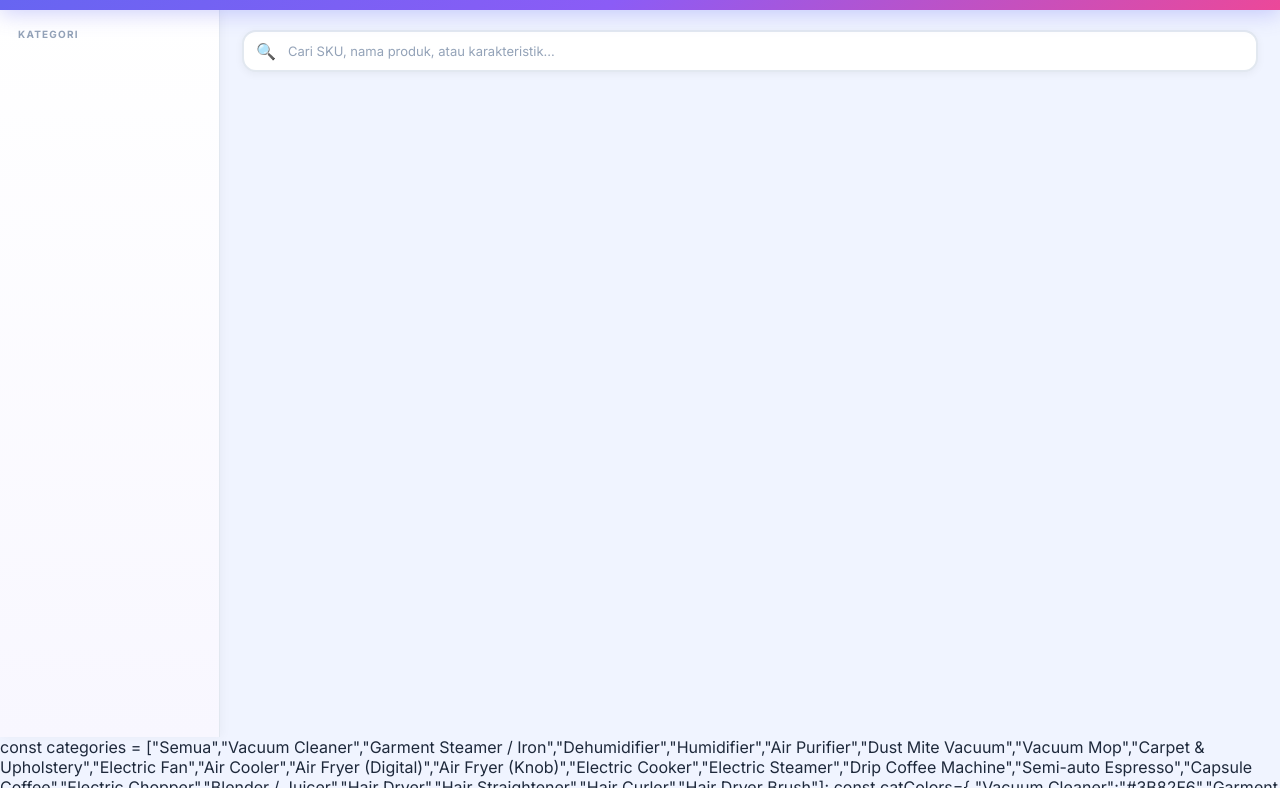
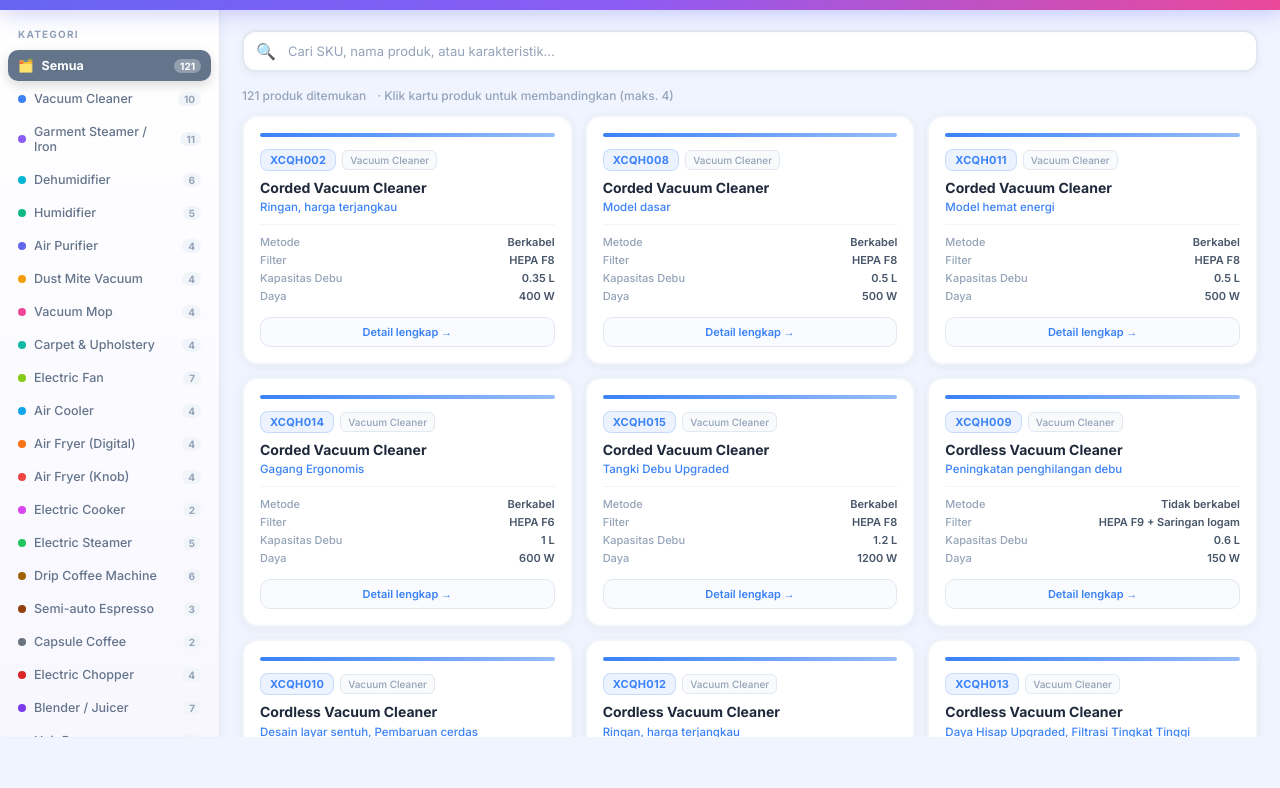
Before and after one commit to susinswift/FAQs, a plain HTML site: page index.html in a window 1280 px wide. Shown: the part 62-850 px from the top of the page. After the commit the page ends 800 px from the top, so only its background shows below. Drawn offline with Linux system fonts and the light colour scheme.

Commit message:
Update index.html

```diff
--- a/index.html
+++ b/index.html
@@ -300,9 +300,7 @@ body{font-family:'Inter',system-ui,sans-serif;background:#f0f4ff;min-height:100v
 <script>
 let activeCat = "Semua";
 let selected  = [];
-</script>
-</body>
-</html>const categories = ["Semua","Vacuum Cleaner","Garment Steamer / Iron","Dehumidifier","Humidifier","Air Purifier","Dust Mite Vacuum","Vacuum Mop","Carpet & Upholstery","Electric Fan","Air Cooler","Air Fryer (Digital)","Air Fryer (Knob)","Electric Cooker","Electric Steamer","Drip Coffee Machine","Semi-auto Espresso","Capsule Coffee","Electric Chopper","Blender / Juicer","Hair Dryer","Hair Straightener","Hair Curler","Hair Dryer Brush"];
+const categories = ["Semua","Vacuum Cleaner","Garment Steamer / Iron","Dehumidifier","Humidifier","Air Purifier","Dust Mite Vacuum","Vacuum Mop","Carpet & Upholstery","Electric Fan","Air Cooler","Air Fryer (Digital)","Air Fryer (Knob)","Electric Cooker","Electric Steamer","Drip Coffee Machine","Semi-auto Espresso","Capsule Coffee","Electric Chopper","Blender / Juicer","Hair Dryer","Hair Straightener","Hair Curler","Hair Dryer Brush"];
 
 const catColors={
 "Vacuum Cleaner":"#3B82F6","Garment Steamer / Iron":"#8B5CF6","Dehumidifier":"#06B6D4",
@@ -988,3 +986,6 @@ document.addEventListener("keydown", e => {
 
 // ── INIT ──
 render();
+</script>
+</body>
+</html>
```
